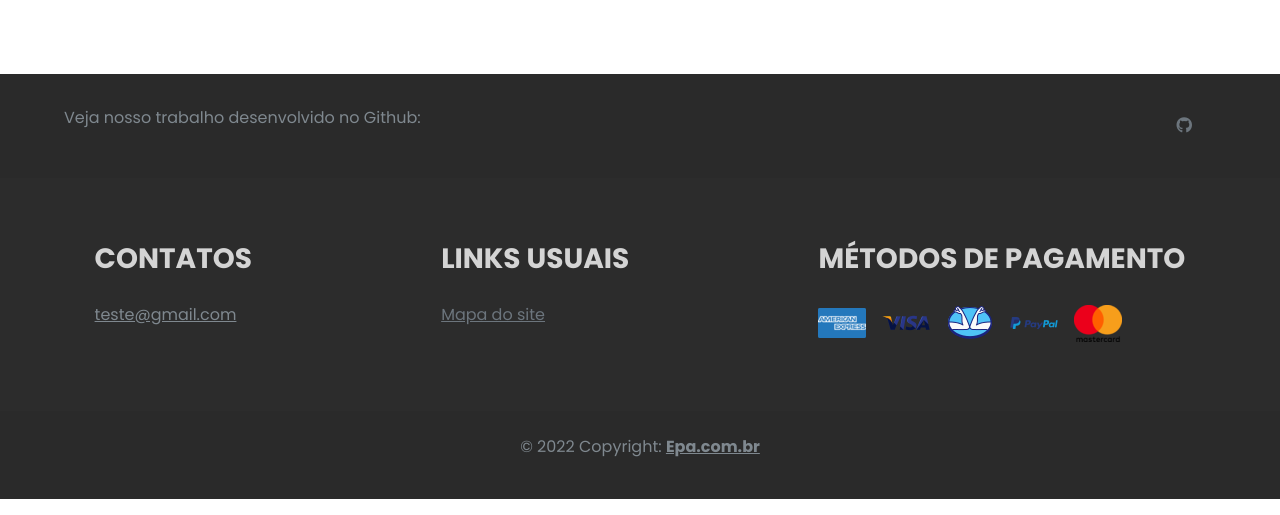
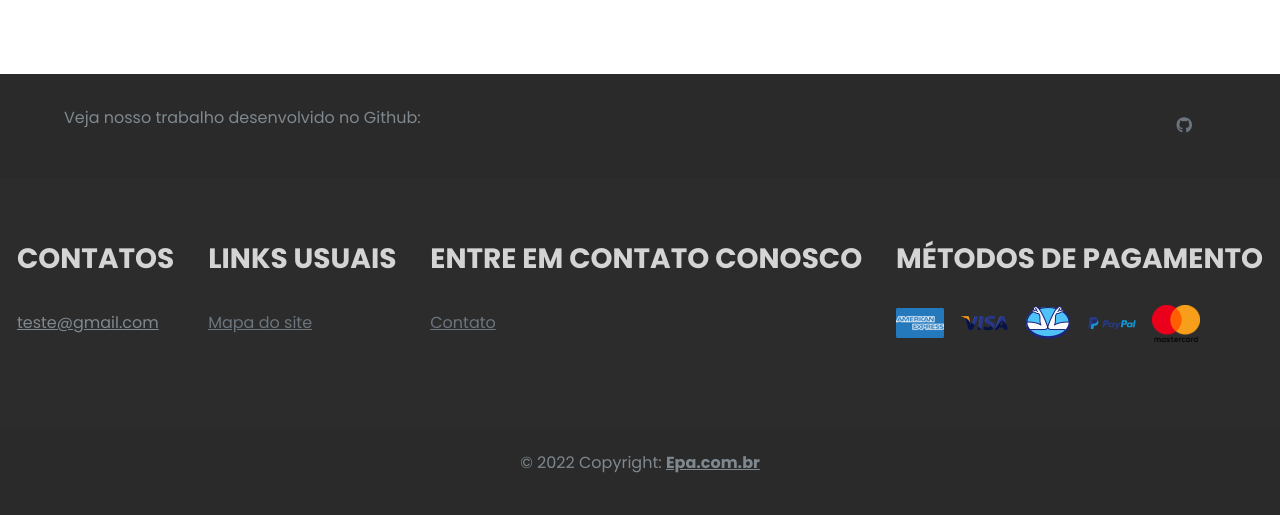
Before and after one commit to Matheus2004a/E-commerce-Veiculos, a PHP site: page /E-commerce-Veiculos/index.php in a window 1280 px wide. Shown: the part 1524-2039 px from the top of the page. Run offline with PHP 8.4, Linux system fonts and the light colour scheme; data that the repository does not hold is empty; some libraries are stand-ins or nearby versions; some web fonts are replaced.

Commit message:
:sparkles: feat: Redireciona usuario para pagina de contato

```diff
--- a/components/footer.php
+++ b/components/footer.php
@@ -37,7 +37,10 @@
                     </h4>
                     <a href="./screens/home/mapa_site.php" class="text-reset">Mapa do site</a>
             </article>
-
+            <article>
+                <h3 class="text-uppercase fw-bold">Entre em contato conosco</h3>
+                <a href="./screens/contact/contato.php" class="text-reset">Contato</a>
+            </article>
             <article>
                 <h3 class="text-uppercase fw-bold">
                     Métodos de pagamento
```
